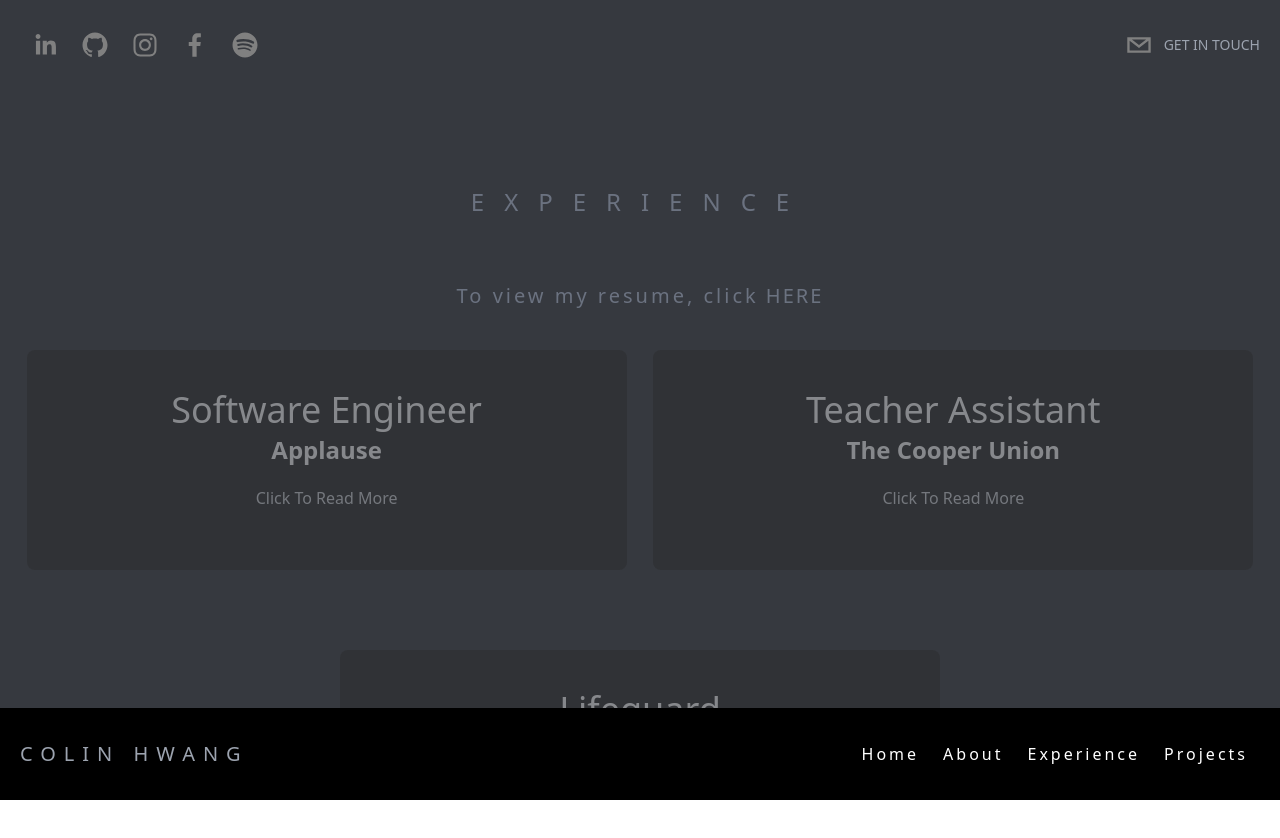
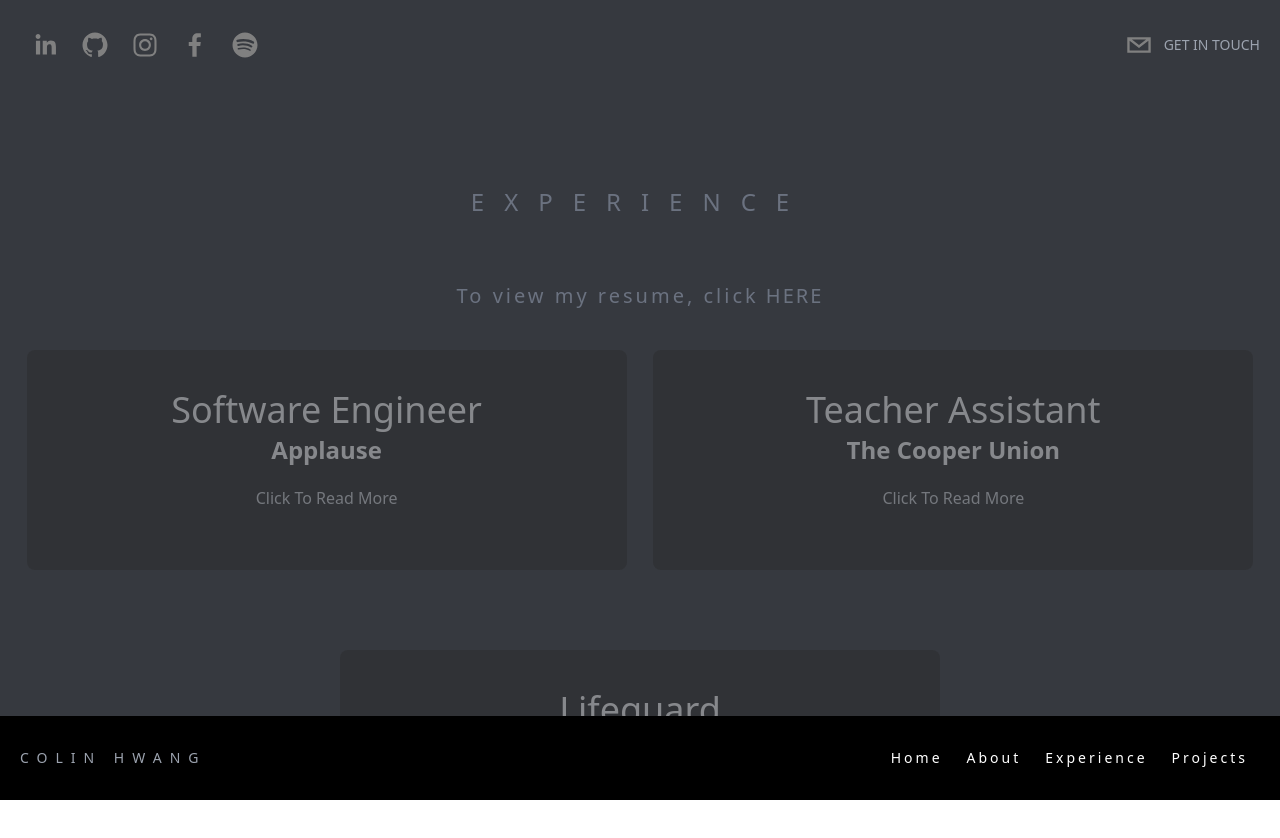
Before and after one commit to colinh09/Personal-Website, a Next.js app: page /Experience in a window 1280 px wide. Shown: the top 838 px of the page. Built offline with nearby package versions, Linux system fonts and the light colour scheme.

Commit message:
please please please

```diff
--- a/components/Footer.tsx
+++ b/components/Footer.tsx
@@ -21,7 +21,7 @@ function Footer({}: Props) {
         duration: 1.5,
         }}
         className = "flex flex-row items-center text-gray-300 cursor-pointer">
-            <p className = "uppercase hidden md:inline-flex text-xl text-gray-400 tracking-[8px]"> Colin Hwang </p>
+            <p className = "uppercase hidden md:inline-flex text-sm text-gray-400 tracking-[8px]"> Colin Hwang </p>
             {/* <Link href="/Resume.pdf" target="_blank">
                 <button className="hover:text-[#228C22]/40 px-3 tracking-[3px] "> Resume </button>
             </Link> */}
@@ -42,16 +42,16 @@ function Footer({}: Props) {
         className = "flex flex-row items-center">
             {/* Links */}
             <Link href="/" target="_blank">
-                <button className="hover:text-[#228C22]/40 px-3 tracking-[3px]"> Home </button>
+                <button className="hover:text-[#228C22]/40 px-3 tracking-[3px] text-sm"> Home </button>
             </Link>
             <Link href="/AboutMe" target="_blank">
-                <button className="hover:text-[#228C22]/40 px-3 tracking-[3px]"> About </button>
+                <button className="hover:text-[#228C22]/40 px-3 tracking-[3px] text-sm"> About </button>
             </Link>
             <Link href="/Experience">
-                <button className="hover:text-[#228C22]/40 px-3 tracking-[3px]"> Experience </button>
+                <button className="hover:text-[#228C22]/40 px-3 tracking-[3px] text-sm"> Experience </button>
             </Link>
             <Link href="/Projects">
-                <button className="hover:text-[#228C22]/40 px-3 tracking-[3px]"> Projects </button>
+                <button className="hover:text-[#228C22]/40 px-3 tracking-[3px] text-sm"> Projects </button>
             </Link>
         </motion.div>
     </div>
```
